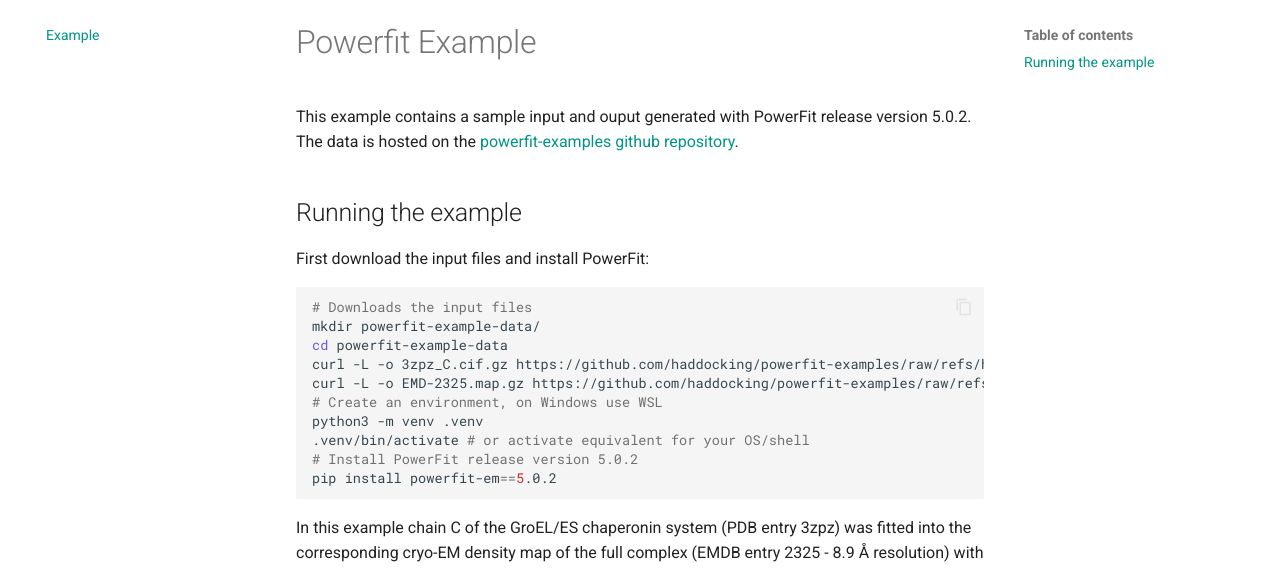
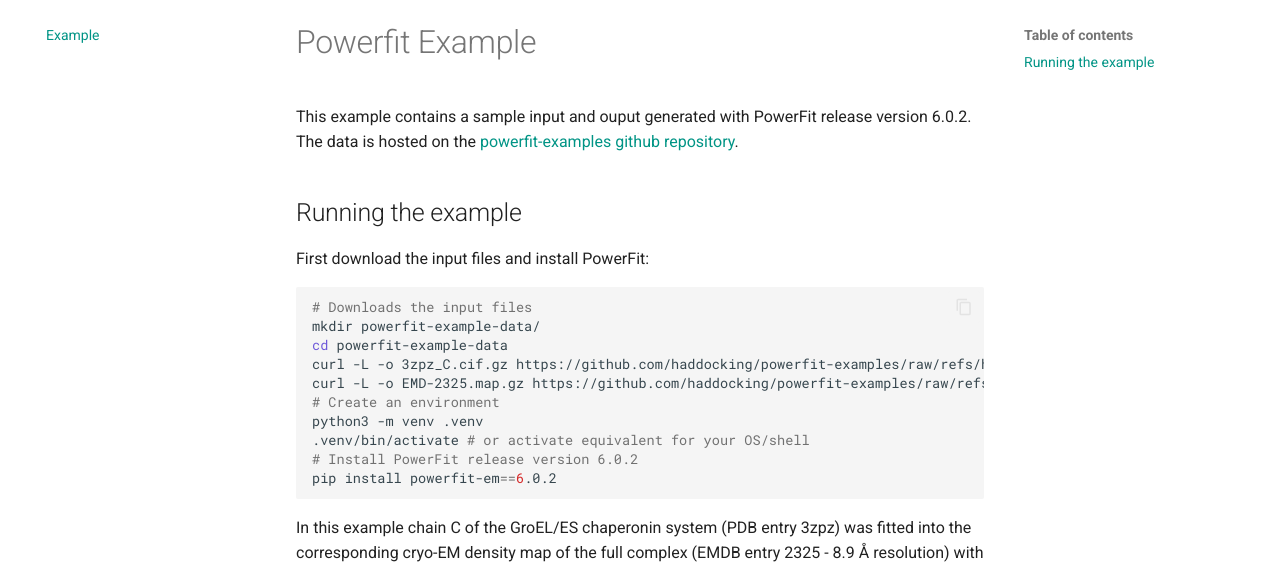
Before and after one commit to haddocking/powerfit, an MkDocs documentation site: the page built from docs/example.md, in a window 1280 px wide and 1328 px high. Shown: the part 124-693 px from the top of the window. Built offline with MkDocs 1.6.1 and Material for MkDocs 9.7.7, drawn with Linux system fonts in a browser that asks for light colours; a script that is not in the unit is left out; comment, search, counter and statistics services are not loaded.

Commit message:
Update PowerFit version in example documentation
Update powerfit-example

````diff
--- a/docs/example.md
+++ b/docs/example.md
@@ -1,6 +1,6 @@
 # Powerfit Example
 
-This example contains a sample input and ouput generated with PowerFit release version 5.0.2.
+This example contains a sample input and ouput generated with PowerFit release version 6.0.2.
 The data is hosted on the [powerfit-examples github repository](https://github.com/haddocking/powerfit-examples/).
 
 ## Running the example
@@ -13,11 +13,11 @@
 cd powerfit-example-data
 curl -L -o 3zpz_C.cif.gz https://github.com/haddocking/powerfit-examples/raw/refs/heads/main/3zpz_C.cif.gz
 curl -L -o EMD-2325.map.gz https://github.com/haddocking/powerfit-examples/raw/refs/heads/main/EMD-2325.map.gz
-# Create an environment, on Windows use WSL
+# Create an environment
 python3 -m venv .venv
 .venv/bin/activate # or activate equivalent for your OS/shell
-# Install PowerFit release version 5.0.2
-pip install powerfit-em==5.0.2
+# Install PowerFit release version 6.0.2
+pip install powerfit-em==6.0.2
 ```
 
 In this example chain C of the GroEL/ES chaperonin system (PDB entry 3zpz) was fitted into the
````
